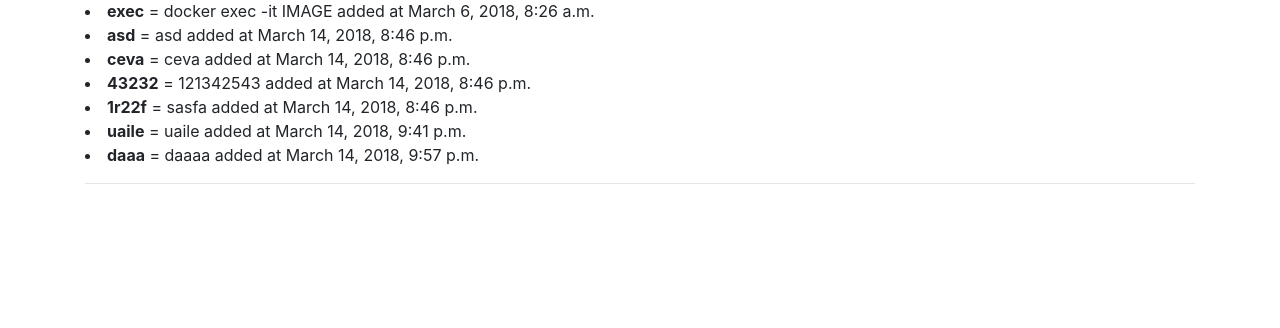
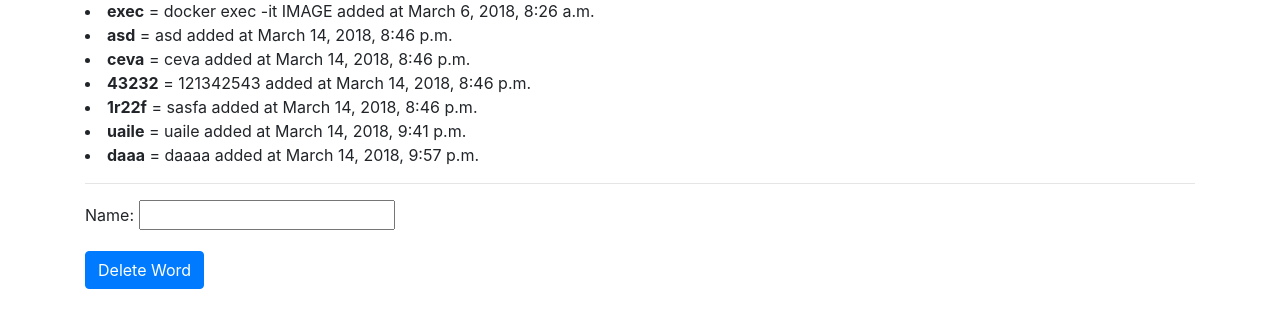
Before and after one commit to dejanu/WebappDictionary, a Django app: page / in a window 1280 px wide. Shown: the part 162-490 px from the top of the page. Run offline with Django 3.2, Linux system fonts and the light colour scheme; data comes from the database, SQL or seed files in the repository; both versions use the stored data as it was after the commit; some libraries are stand-ins or nearby versions.

Commit message:
refactor the delete from db feature`

```diff
--- a/webdict/appone/views.py
+++ b/webdict/appone/views.py
@@ -8,22 +8,30 @@
 # Create your views here.
 
 def index(request):
+    #create form
+    form = SecondForm()
+
     query_list = DictWord.objects.all()
-    dict_DictWord = {'words': query_list}
-
-    form = SecondForm()
+    dict_DictWord = {'words': query_list,"form":form}
     if request.method == "POST":
         form = SecondForm(request.POST)
         if form.is_valid():
             ##delete object from data base
-            #DictWord.objects.filter(name=form.cleaned_data['name'])
+            data = str(form.cleaned_data['name'])
+            #naim = request.POST.get('name')
+            print(data)
+            try:
+                DictWord.objects.filter(name=data).delete()
+               # model_instance = DictWord.objects.get(name=naim)
+               # model_instance.delete()
+            except:
+                print("duude")
             print("OK")
-            return render(request, 'appone/index.html', context=dict_DictWord)
+            return render(request, 'appone/index.html', context = dict_DictWord)
         else:
             messages.error(request, "Error")
 
-    return render(request,'appone/index.html', context=dict_DictWord)
-
+    return render(request,'appone/index.html',context=dict_DictWord)
 
 
 def FormView(request):
@@ -35,7 +43,5 @@
             form.save(commit=True)
             # after submit on users page we redirect the user to index page
             return index(request)
-        else:
-            print(form.error)
     ##return from view form = FirstForm() the first encounter of the page
     return render(request, 'appone/form_page.html', {'form': form})
--- a/webdict/templates/appone/index.html
+++ b/webdict/templates/appone/index.html
@@ -18,10 +18,10 @@
     <li><strong>{{i.name}}</strong> = {{i.description}} added at {{i.created_at}}</li>
     {% endfor %}
     <hr>
-    <!--<form method="POST">-->
-    <!--{{form.as_p}}-->
-    <!--{% csrf_token %}-->
-        <!--<input type="submit" class="btn btn-primary" value="Delete Word">-->
+    <form method="POST">
+    {{form.as_p}}
+    {% csrf_token %}
+        <input type="submit" class="btn btn-primary" value="Delete Word">
 <!--</form>-->
 </div>
 </body>
```
Also changed, not shown: webdict/db.sqlite3.
